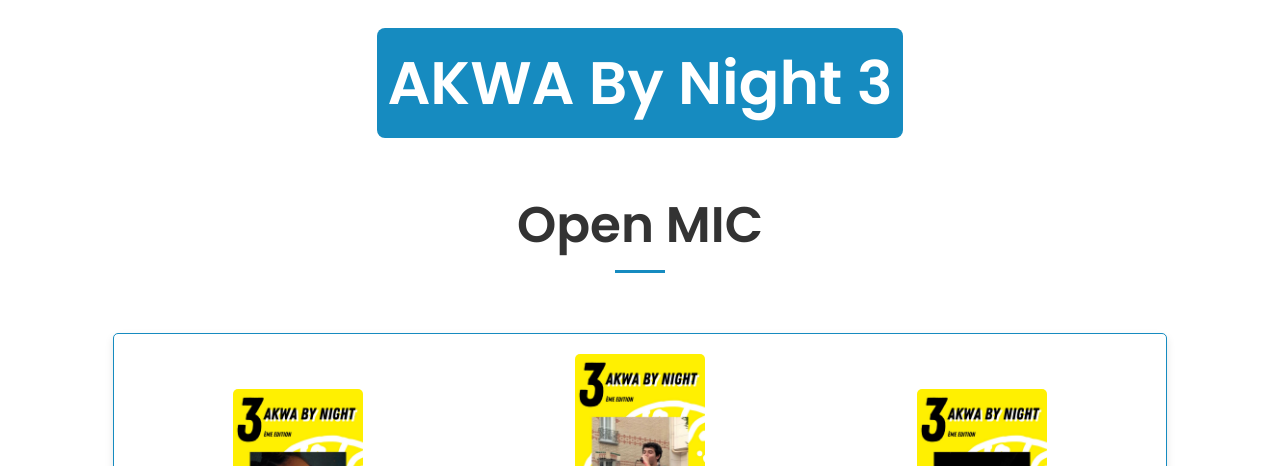
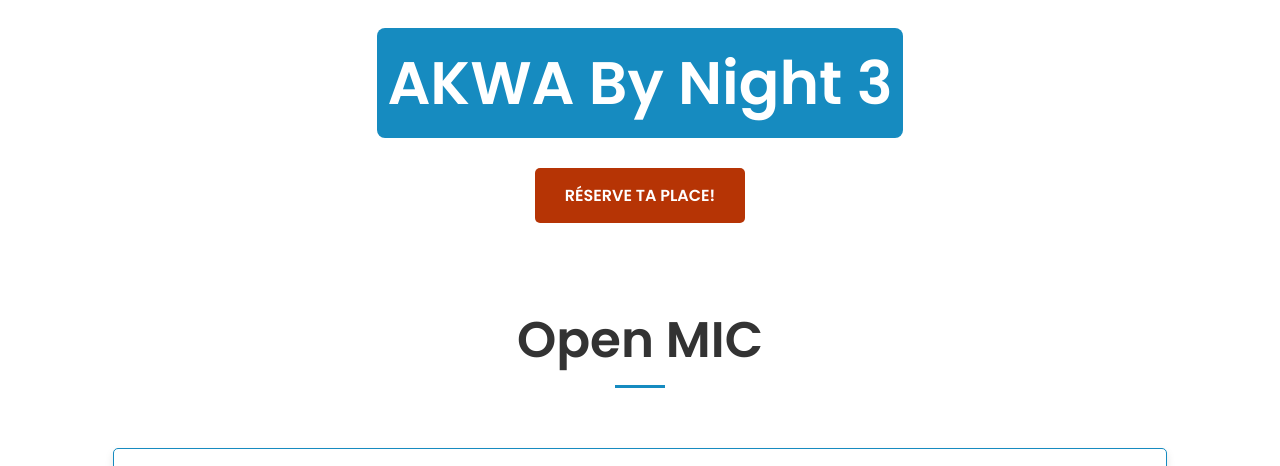
Before and after one commit to Patatecrue78/AKWABA, a plain HTML site: page akwabynight3.html in a window 1280 px wide. Shown: the part 280-746 px from the top of the page. Drawn offline with nearby package versions, Linux system fonts and the light colour scheme.

Commit message:
réserve ta place

```diff
--- a/akwabynight3.html
+++ b/akwabynight3.html
@@ -22,8 +22,9 @@
     </div>
 
     <h2 class="akwababynight-section-title" data-aos="fade-up">AKWA By Night 3</h2>
-
-
+    <div class="button-container">
+        <a href="https://www.helloasso.com/associations/akwaba-solidarite/evenements/akwabynight-3-1" class="btn-reserve" target="_blank">Réserve ta place!</a>
+    </div>
     <!-- Stand de tatouage -->
     <div class="actualites-akwa3" data-aos="fade-up">
          <!-- Open MIC - 10 artistes -->
--- a/styles.css
+++ b/styles.css
@@ -242,6 +242,30 @@ nav ul li .active {
         left: 50%;                  /* Centrer horizontalement */
         transform: translateX(-50%); /* Ajustement pour un centrage parfait */
     }
+}
+
+.btn-reserve {
+    display: inline-block;   /* Pour pouvoir centrer le bouton */
+    padding: 15px 30px;     /* Espacement intérieur */
+    margin: 30px auto;      /* Espacement extérieur */
+    background-color: #b63405; /* Couleur d'arrière-plan gris foncé */
+    color: #fff;            /* Couleur du texte blanc */
+    text-transform: uppercase;  /* Texte en majuscules */
+    font-weight: bold;      /* Texte en gras */
+    border: none;           /* Pas de bordures */
+    border-radius: 5px;    /* Coins arrondis */
+    cursor: pointer;        /* Style de curseur */
+    transition: background-color 0.3s; /* Transition douce */
+    text-decoration: none; /* Pas de soulignement */
+    font-size: 1rem;       /* Taille de police */
+}
+
+.btn-reserve:hover {
+    background-color: #b6340593; /* Une couleur d'arrière-plan plus foncée lors du survol */
+}
+
+.button-container {
+    text-align: center;
 }
 
 .akwababynight-section-title {
```
